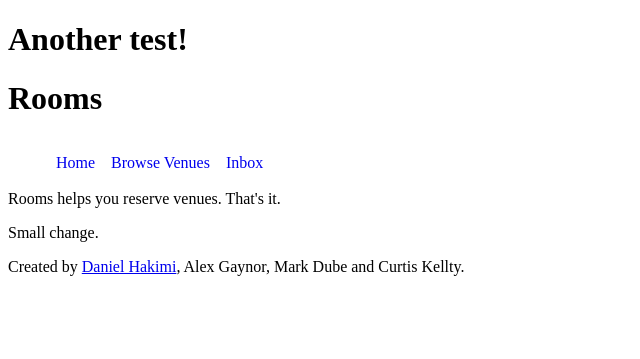
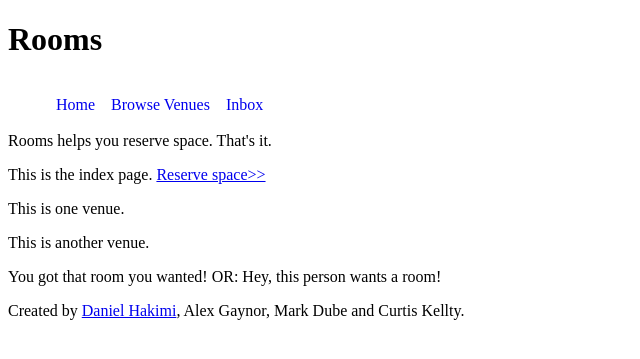
Before and after one commit to DanHakimi/Rooms, a Django app: page / in a window 1280 px wide. Shown: the top 359 px of the page, without its empty margins (0-640 px from the left). Run offline with Django 3.2, Linux system fonts and the light colour scheme; some libraries are stand-ins or nearby versions.

Commit message:
Updated the index. It will look silly, now, though -- it still needs javascript to make it work right.

```diff
--- a/static/js/test.js
+++ /dev/null
@@ -1 +0,0 @@
-document.write("<h1>Another test!</h1>");
--- a/templates/index.html
+++ b/templates/index.html
@@ -3,7 +3,8 @@
     <head>
         <title>Rooms -- Index {in progress}</title>
         <link rel="stylesheet" type="text/css" href="{{ STATIC_URL }}css/index.css" ></link>
-        <script type="text/javascript" src="{{ STATIC_URL }}js/test.js"></script>
+        <script type="text/javascript" src="{{ STATIC_URL }}js/init.js"></script>
+        <script type="text/javascript" src="http://ajax.googleapis.com/ajax/libs/jquery/1.6.2/jquery.min.js"></script>
     </head>
     <body>
     	<header>
@@ -17,10 +18,17 @@
 		    </nav>
         </header>
         <br/><br/>
-
-        <p>Rooms helps you reserve venues. That's it.</p>
-        <p>Small change.</p>
-
+		<div id="home">
+		    <p>Rooms helps you reserve space. That's it.</p>
+		    <p>This is the index page. <a href="#reserve">Reserve space&gt;&gt;</a></p>
+		</div>
+		<div id="browse" class="hidden">
+		    <p>This is one venue.</p>
+		    <p>This is another venue.</p>
+		</div>
+		<div id="inbox" class="hidden">
+		    <p>You got that room you wanted! OR: Hey, this person wants a room!</p>
+		</div>
         <footer>
         	<p>Created by <a href="http://danhakimi.com">Daniel Hakimi</a>, Alex Gaynor, Mark Dube and Curtis Kellty.</p>
         </footer>
```
